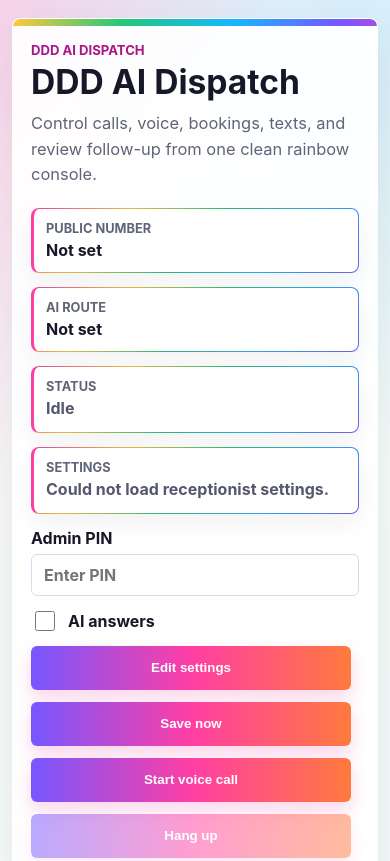
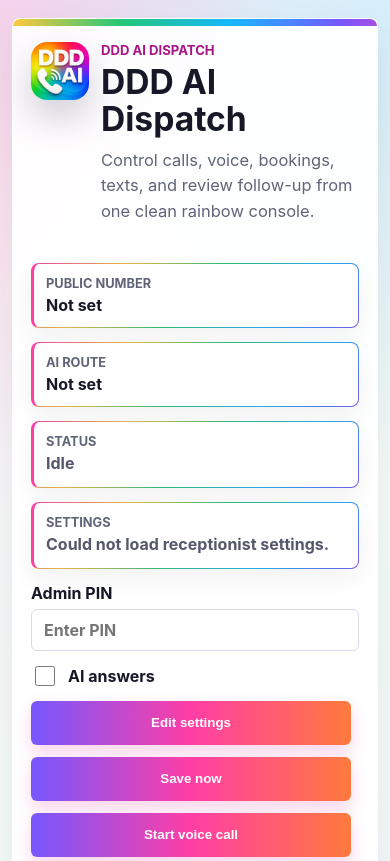
Before and after one commit to snozone94/google-voice-ai-receptionist, a website: page web/index.html in a window 390 px wide. Shown: the top 861 px of the page. Drawn offline with Linux system fonts and the light colour scheme; no server answers.

Commit message:
Add DDD AI Dispatch logo to admin

```diff
--- a/web/index.html
+++ b/web/index.html
@@ -9,10 +9,13 @@
   <body>
     <main>
       <section class="panel hero-panel">
-        <div class="hero-copy">
-          <p class="eyebrow">DDD AI Dispatch</p>
-          <h1 id="businessName">DDD AI Dispatch</h1>
-          <p class="summary">Control calls, voice, bookings, texts, and review follow-up from one clean rainbow console.</p>
+        <div class="brand-header">
+          <img class="brand-logo" src="/assets/ddd-ai-dispatch-logo.png" alt="DDD AI Dispatch logo" />
+          <div class="hero-copy">
+            <p class="eyebrow">DDD AI Dispatch</p>
+            <h1 id="businessName">DDD AI Dispatch</h1>
+            <p class="summary">Control calls, voice, bookings, texts, and review follow-up from one clean rainbow console.</p>
+          </div>
         </div>
         <dl class="numbers">
           <div>
--- a/web/styles.css
+++ b/web/styles.css
@@ -61,6 +61,26 @@ main {
 
 .hero-panel::before {
   height: 7px;
+}
+
+.brand-header {
+  display: flex;
+  align-items: center;
+  gap: 18px;
+  margin-bottom: 18px;
+}
+
+.brand-logo {
+  width: clamp(64px, 8vw, 96px);
+  height: clamp(64px, 8vw, 96px);
+  flex: 0 0 auto;
+  border-radius: 22px;
+  object-fit: cover;
+  box-shadow: 0 18px 36px rgba(45, 43, 86, 0.22);
+}
+
+.hero-copy {
+  min-width: 0;
 }
 
 .eyebrow {
@@ -586,6 +606,17 @@ li.missing {
     justify-content: flex-start;
   }
 
+  .brand-header {
+    align-items: flex-start;
+    gap: 12px;
+  }
+
+  .brand-logo {
+    width: 58px;
+    height: 58px;
+    border-radius: 16px;
+  }
+
   .conversation-list {
     max-height: 240px;
     border-right: 0;
```
Also changed, not shown: web/assets/ddd-ai-dispatch-logo.png (added).
